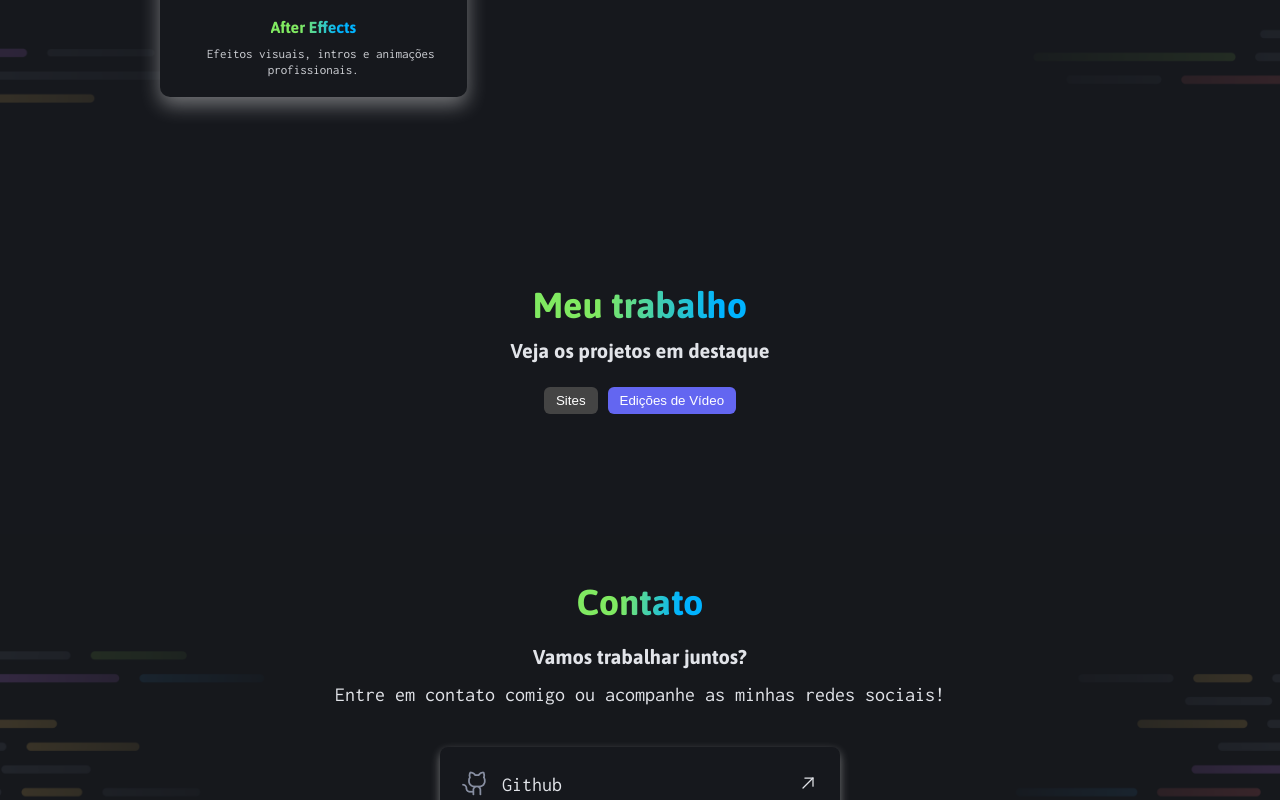
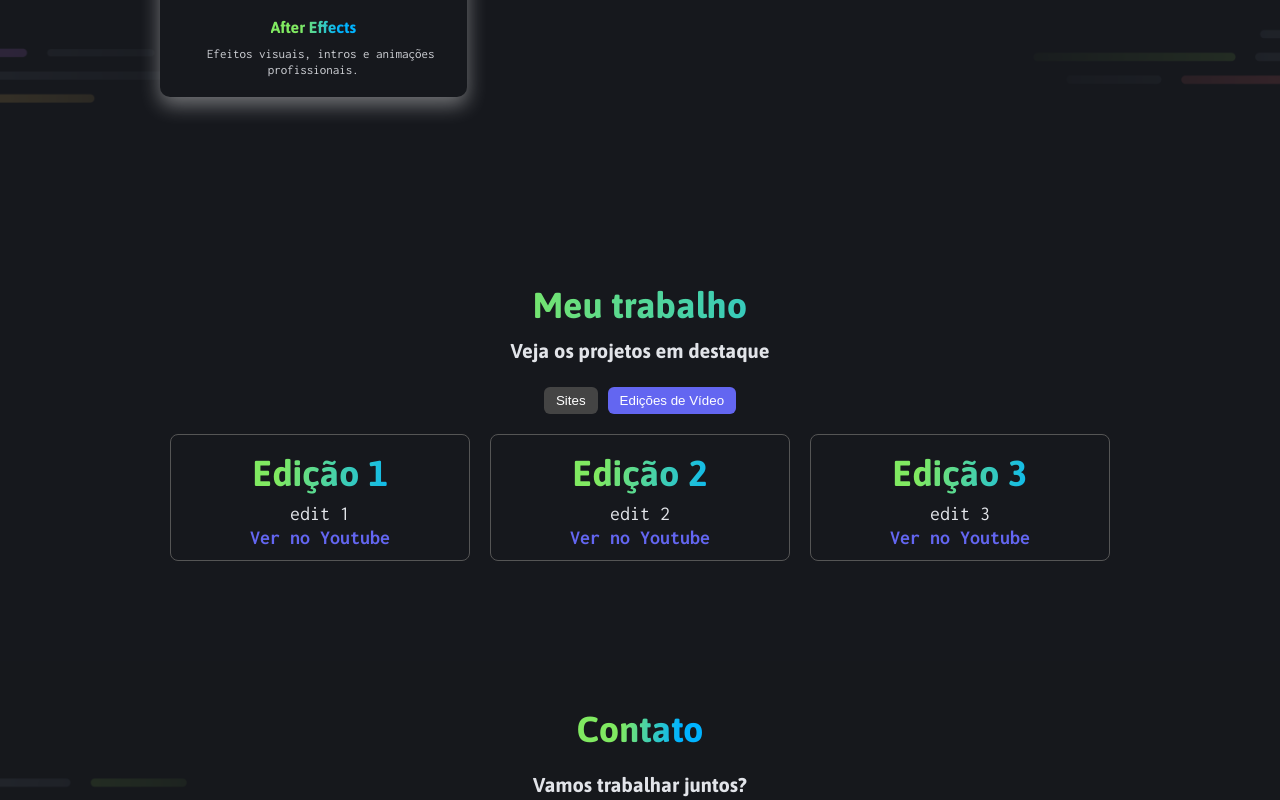
Before and after one commit to KioryFNC/Portfolio-darkmode, a React (Vite) app: page / in a window 1280 px wide. Both pictures are taken after a click on the button "Edições de Vídeo". Shown: the part 1857-2657 px from the top of the page. Built offline with nearby package versions, Linux system fonts and the light colour scheme.

Commit message:
feat: video editor

```diff
--- a/src/pages/Home/index.tsx
+++ b/src/pages/Home/index.tsx
@@ -183,7 +183,8 @@ export function Home() {
             </div>
           </div>
           <Element.Project>
-            {[].map((project, index) => (
+            {category === "sites" &&
+              siteProjects.map((project, index) => (
                 <motion.div
                   key={project.title}
                   initial={{ opacity: 0, y: 20 }}
@@ -192,6 +193,32 @@ export function Home() {
                   viewport={{ once: true }}
                 >
                   <ProjectCard {...project} />
+                </motion.div>
+              ))}
+            {category === "videos" &&
+              videoProjects.map((video, index) => (
+                <motion.div
+                  key={video.title}
+                  initial={{ opacity: 0, y: 20 }}
+                  whileInView={{ opacity: 1, y: 0 }}
+                  transition={{ duration: 0.8, delay: index * 0.2 }}
+                  viewport={{ once: true }}
+                  style={{
+                    border: "1px solid #555",
+                    borderRadius: "8px",
+                    padding: "1rem",
+                  }}
+                >
+                  <h3>{video.title}</h3>
+                  <p>{video.description}</p>
+                  <a
+                    href={video.videoLink}
+                    target="_blank"
+                    rel="noopener noreferrer"
+                    style={{ color: "#6366f1", fontWeight: "bold" }}
+                  >
+                    Ver no Youtube
+                  </a>
                 </motion.div>
               ))}
           </Element.Project>
```
Lines whose indentation alone changed are shown as unchanged.
